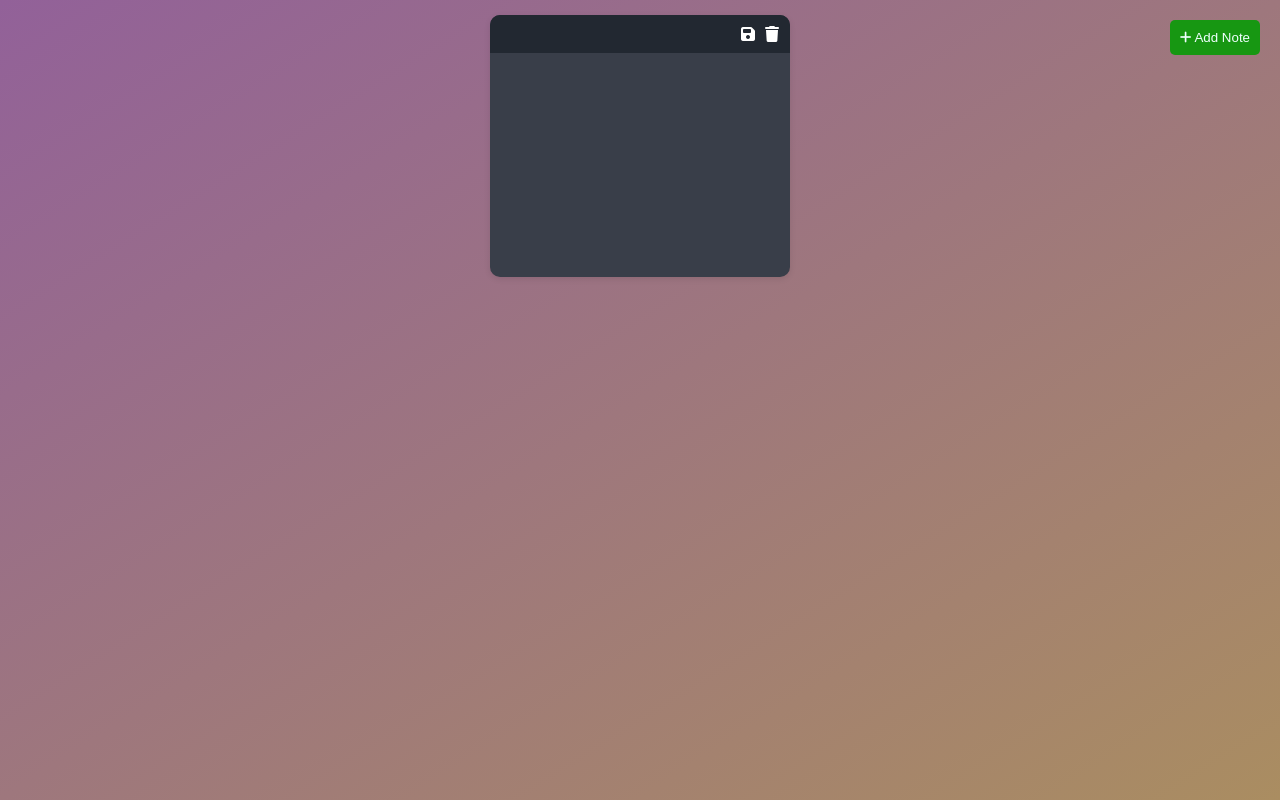
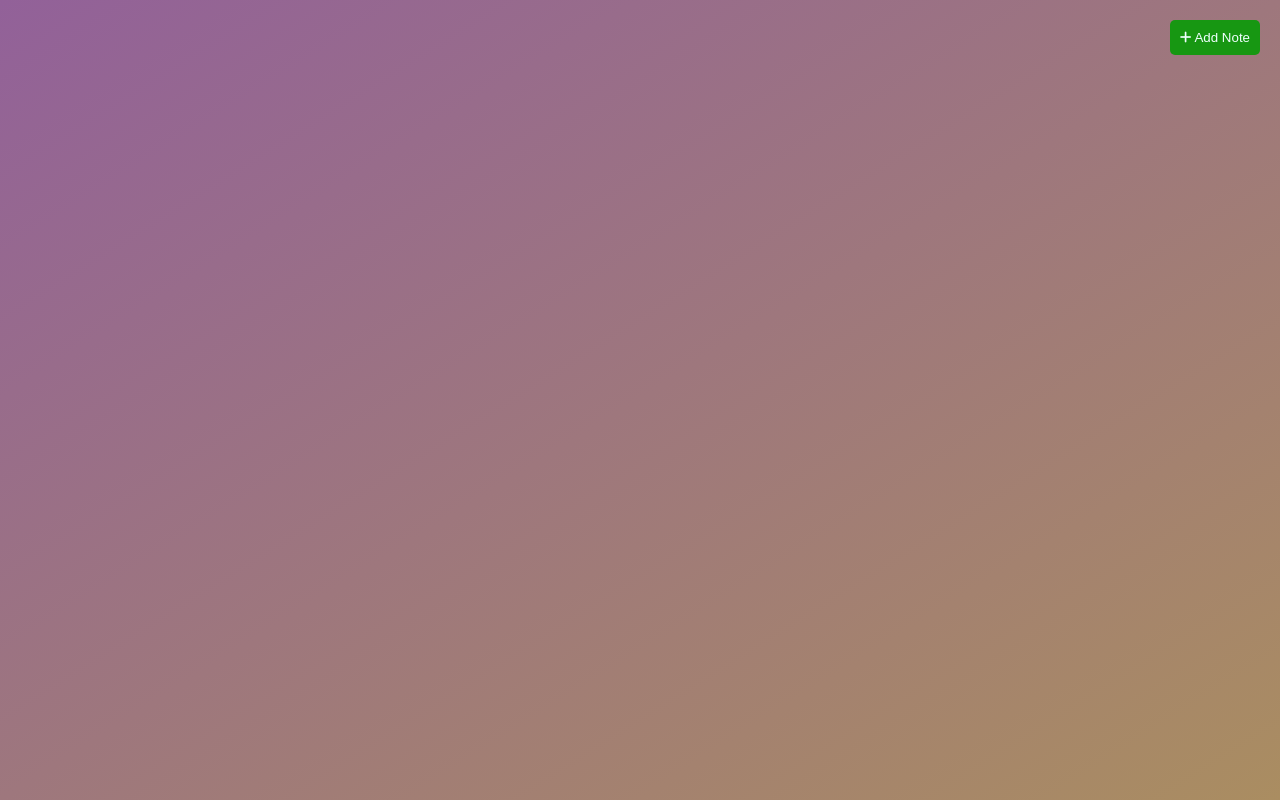
Before and after one commit to Ashhish-h/mini-projects, a plain HTML site: page notes-taking-app/index.html in a window 1280 px wide. Drawn offline with Linux system fonts and the light colour scheme.

Commit message:
comment the structure of notes to generate it dynamicaly from js

```diff
--- a/notes-taking-app/index.html
+++ b/notes-taking-app/index.html
@@ -12,13 +12,13 @@
         Add Note
     </button>
     <div id="main">
-        <div class="notes">
+        <!-- <div class="notes">
             <div class="tool">
                 <i class="fas fa-save"></i>
                 <i class="fas fa-trash"></i>
             </div>
             <textarea></textarea>
-        </div>
+        </div> -->
     </div>
     <script src="https://kit.fontawesome.com/f7fb82bf47.js" crossorigin="anonymous"></script>
     <script src="./script.js"></script>
```
